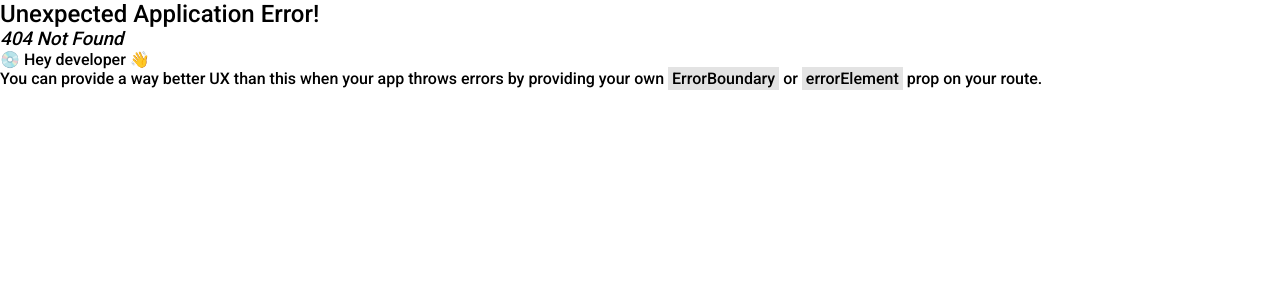
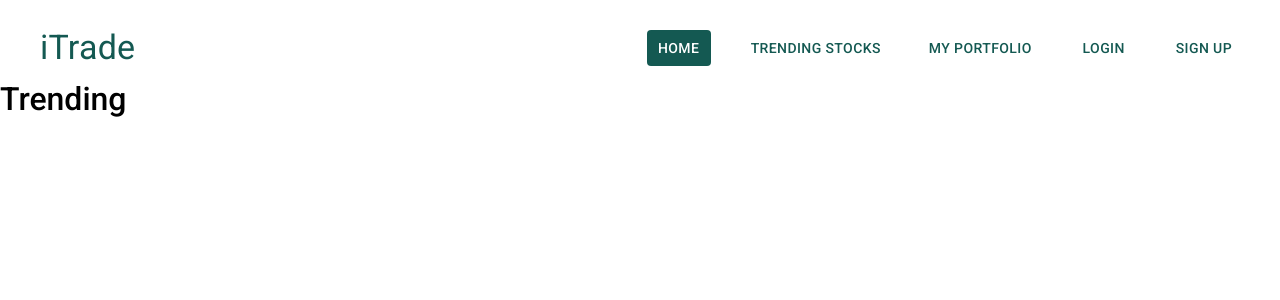
Before and after one commit to karansahi001/itrade, a React (Create React App) app: page /trending in a window 1280 px wide. Before the commit this address had no page. Shown: the top 300 px of the page. Built offline with nearby package versions, Linux system fonts and the light colour scheme.

Commit message:
navbar setup for desktop

```diff
--- a/package.json
+++ b/package.json
@@ -8,6 +8,7 @@
     "@emotion/styled": "^11.11.0",
     "@mui/icons-material": "^5.11.16",
     "@mui/material": "^5.13.5",
+    "@reduxjs/toolkit": "^1.9.5",
     "@testing-library/jest-dom": "^5.16.5",
     "@testing-library/react": "^13.4.0",
     "@testing-library/user-event": "^13.5.0",
@@ -15,8 +16,10 @@
     "firebase": "^9.22.2",
     "react": "^18.2.0",
     "react-dom": "^18.2.0",
+    "react-redux": "^8.1.1",
     "react-router-dom": "^6.13.0",
     "react-scripts": "5.0.1",
+    "sass": "^1.63.5",
     "scss": "^0.2.4",
     "web-vitals": "^2.1.4"
   },
--- a/src/App.js
+++ b/src/App.js
@@ -8,6 +8,8 @@ import './App.css';
 import Homepage from './pages/Homepage/Homepage';
 import SignIn from "./components/Signin/Signin";
 import SignUp from "./components/Signup/Signup";
+import TrendingStocks from "./pages/TrendingStocks/TrendingStocks";
+import Navbar from "./components/Navbar/Navbar";
 
 function App() {
 
@@ -37,6 +39,10 @@ function App() {
       element: <Homepage />,
     },
     {
+      path: "/trending",
+      element: <TrendingStocks />,
+    },
+    {
       path: "/signin",
       element: <SignIn />,
     },
@@ -48,6 +54,7 @@ function App() {
 
   return (
     <ThemeProvider theme={theme}>
+      <Navbar />
       <RouterProvider router={router} />
     </ThemeProvider>
   );
--- a/src/components/Navbar/Navbar.jsx
+++ b/src/components/Navbar/Navbar.jsx
@@ -0,0 +1,24 @@
+import { AppBar, Toolbar, Typography, Stack, Button } from '@mui/material'
+import './Navbar.scss';
+import React from 'react'
+
+const Navbar = () => {
+  return (
+    <AppBar position="static" sx={{bgcolor: 'white', color: 'primary.main', boxShadow: 'none'}}>
+      <Toolbar sx={{paddingTop: 2}}>
+        <Typography variant="h4" component="div" sx={{paddingLeft:2, flexGrow: 1}}>
+          iTrade
+        </Typography>
+        <Stack direction="row" spacing={4} sx={{paddingRight: 2}}>
+          <Button href="/" color='inherit' className="nav__btn nav__btn--active">Home</Button>
+          <Button href="/trending" color='inherit' className="nav__btn">Trending Stocks</Button>
+          <Button color='inherit' className="nav__btn">My Portfolio</Button>
+          <Button href="/signin" color='inherit' className="nav__btn">Login</Button>
+          <Button href="/signup" color='inherit' className="nav__btn">Sign Up</Button>
+        </Stack>
+      </Toolbar>
+    </AppBar>
+  )
+}
+
+export default Navbar
--- /dev/null
+++ b/src/components/Navbar/Navbar.scss
@@ -0,0 +1,13 @@
+.nav__btn{
+    font-size: 1rem;
+
+    &:hover{
+        background-color: #145952 !important;
+        color: white !important;
+    }
+
+    &--active{
+        background-color: #145952 !important;
+        color: white !important;
+    }
+}
--- /dev/null
+++ b/src/components/styles/partials/_variables.scss
@@ -0,0 +1,6 @@
+/* Color Theme Swatches in Hex */
+$primary: #145952;
+$secondary: #41A693;
+$info: #91D9CC;
+$white: #F2F2F2;
+$success: #8C6432;
--- a/src/pages/Homepage/Homepage.jsx
+++ b/src/pages/Homepage/Homepage.jsx
@@ -21,7 +21,7 @@ const Homepage = () => {
 
   return (
     <main>
-      <Navbar />
+     <h1>Home</h1>
     </main>
   )
 }
--- /dev/null
+++ b/src/pages/TrendingStocks/TrendingStocks.jsx
@@ -0,0 +1,11 @@
+import React from 'react'
+
+const TrendingStocks = () => {
+  return (
+    <div>
+      <h1>Trending</h1>
+    </div>
+  )
+}
+
+export default TrendingStocks
```
Also changed, not shown: src/pages/TrendingStocks/TrendingStocks.scss (added), 1 other file (tests, documents, lock files or other folders).
